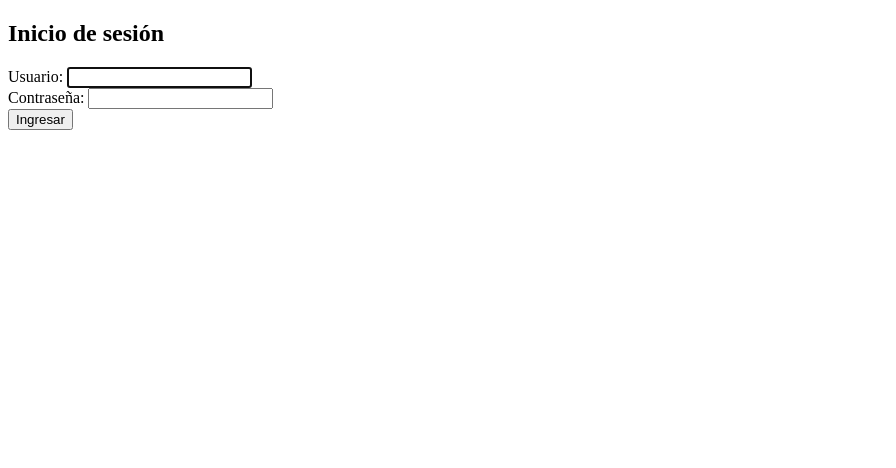
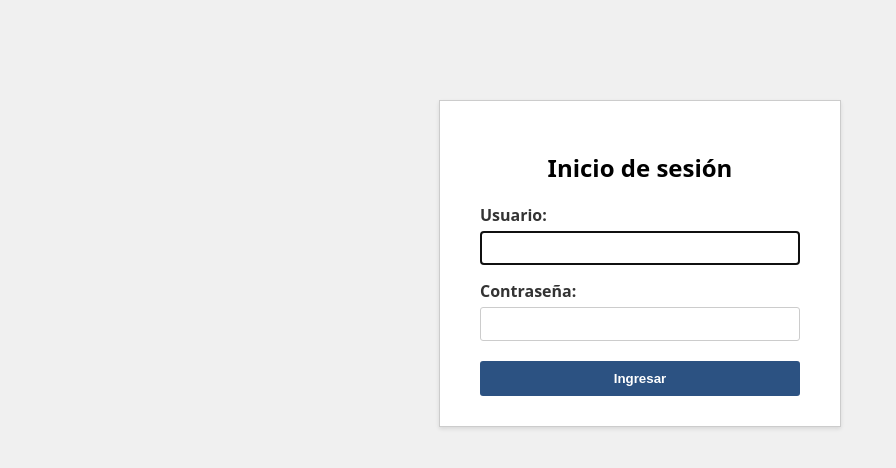
Before and after one commit to manuelgaticapaz/proyectoFinalP3, a Django app: page / in a window 1280 px wide. Shown: the top 468 px of the page, without its empty margins (0-896 px from the left). Run offline with Django 5.2, Linux system fonts and the light colour scheme.

Commit message:
corrección login

```diff
--- a/templates/login.html
+++ b/templates/login.html
@@ -3,23 +3,87 @@
 <head>
     <meta charset="UTF-8">
     <title>Iniciar sesión</title>
+    <style>
+        body {
+            background: #f0f0f0;
+            font-family: system-ui, sans-serif;
+            margin: 0;
+            padding: 0;
+        }
+
+        .login-container {
+            width: 320px;
+            margin: 100px auto;
+            background: #fff;
+            border: 1px solid #ccc;
+            padding: 30px 40px;
+            box-shadow: 0 2px 4px rgba(0,0,0,0.1);
+        }
+
+        h2 {
+            text-align: center;
+            margin-bottom: 20px;
+        }
+
+        label {
+            display: block;
+            margin-top: 15px;
+            margin-bottom: 5px;
+            font-weight: bold;
+            color: #333;
+        }
+
+        input[type="text"],
+        input[type="password"] {
+            width: 100%;
+            padding: 8px;
+            border: 1px solid #ccc;
+            box-sizing: border-box;
+            border-radius: 3px;
+            font-size: 14px;
+        }
+
+        button {
+            width: 100%;
+            background: #2c5282;
+            color: white;
+            padding: 10px;
+            border: none;
+            border-radius: 3px;
+            font-weight: bold;
+            margin-top: 20px;
+            cursor: pointer;
+        }
+
+        button:hover {
+            background: #2b6cb0;
+        }
+
+        .error-message {
+            color: red;
+            text-align: center;
+            margin-bottom: 10px;
+        }
+    </style>
 </head>
 <body>
+    <div class="login-container">
         <h2>Inicio de sesión</h2>
 
         {% if form.errors %}
-        <p style="color: red;">Usuario o contraseña incorrectos.</p>
+            <p class="error-message">Usuario o contraseña incorrectos.</p>
         {% endif %}
 
         <form method="post">
             {% csrf_token %}
-        <label for="username">Usuario:</label>
-        {{ form.username }}<br>
+            <label for="id_username">Usuario:</label>
+            {{ form.username }}
 
-        <label for="password">Contraseña:</label>
-        {{ form.password }}<br>
+            <label for="id_password">Contraseña:</label>
+            {{ form.password }}
 
             <button type="submit">Ingresar</button>
         </form>
+    </div>
 </body>
 </html>
```
Also changed, not shown: db.sqlite3. Lines whose indentation alone changed are shown as unchanged.
